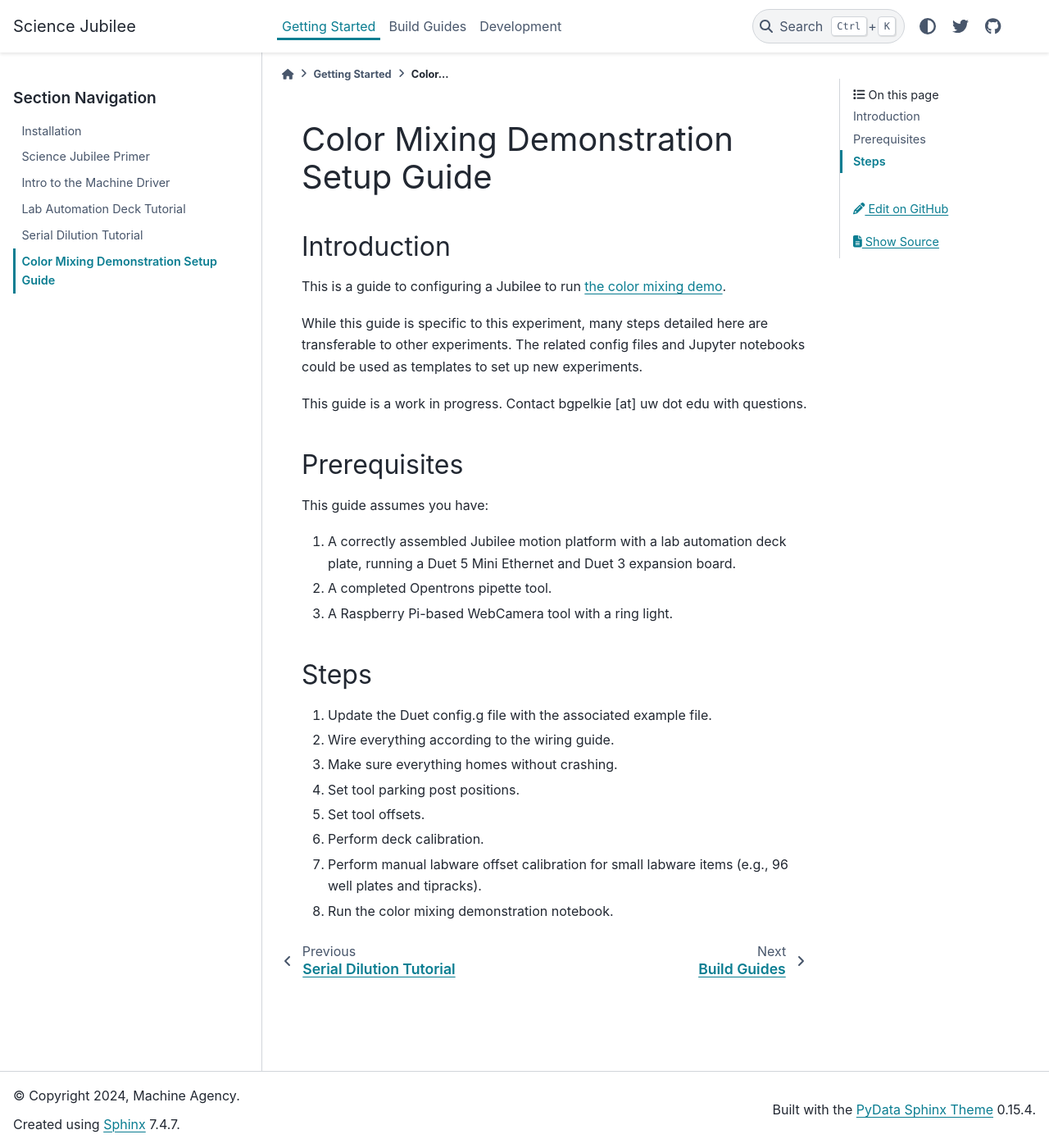
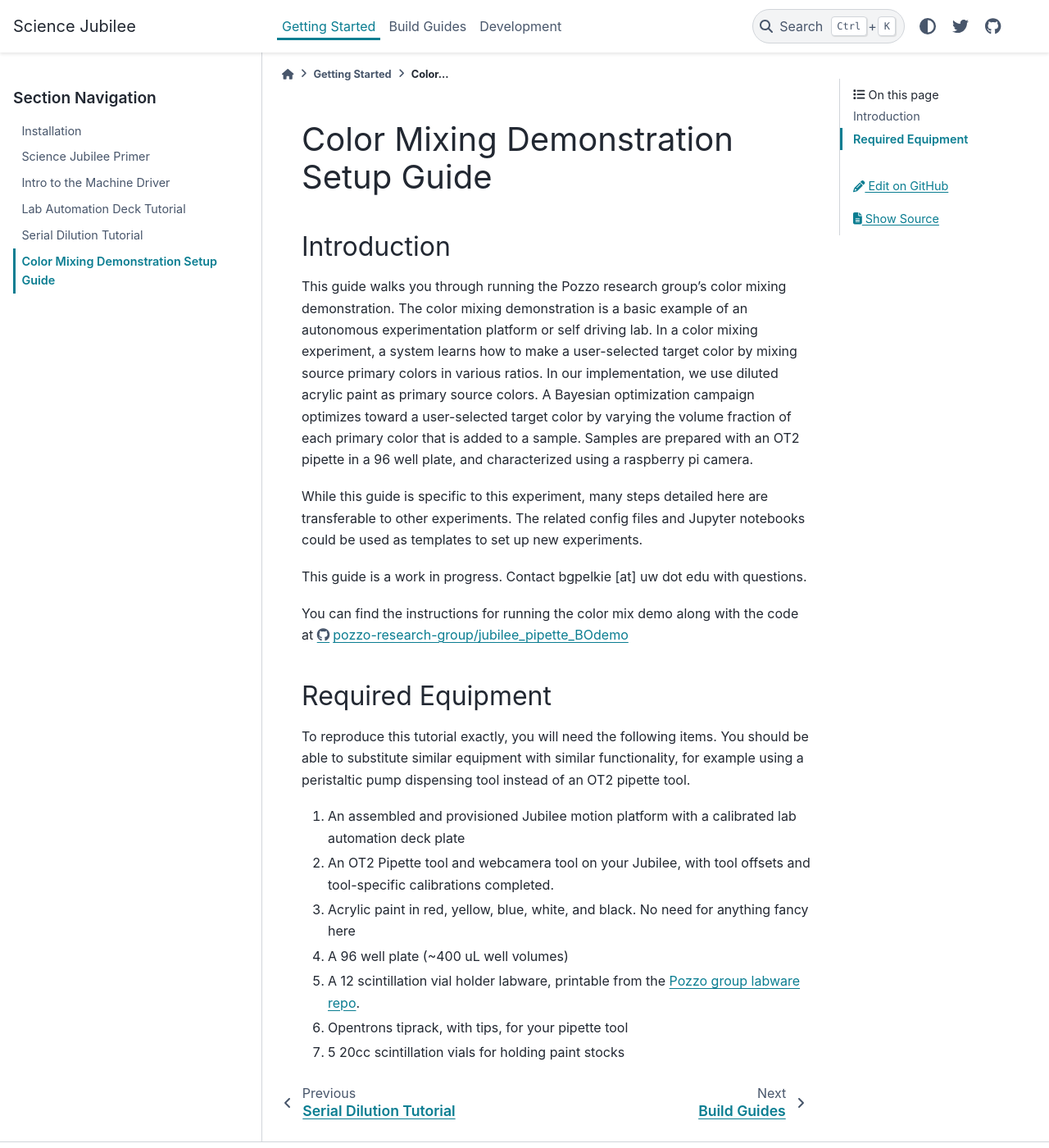
Before and after one commit to machineagency/science-jubilee, a Sphinx documentation site: the page built from docs/getting_started/color_mixing_setup.md, in a window 1280 px wide and 1400 px high. Shown: the whole window at 82% size. Built offline with Sphinx 7.4.7 and the PyData theme 0.15.4, drawn with Linux system fonts in a browser that asks for light colours.

Commit message:
revise color mix demo guide

```diff
--- a/docs/getting_started/color_mixing_setup.md
+++ b/docs/getting_started/color_mixing_setup.md
@@ -7,26 +7,22 @@ title: Color Mixing Demonstration Setup Guide
 
 ## Introduction
 
-This is a guide to configuring a Jubilee to run [the color mixing demo](https://github.com/pozzo-research-group/jubilee_pipette_BOdemo).
+This guide walks you through running the Pozzo research group's color mixing demonstration. The color mixing demonstration is a basic example of an autonomous experimentation platform or self driving lab. In a color mixing experiment, a system learns how to make a user-selected target color by mixing source primary colors in various ratios. In our implementation, we use diluted acrylic paint as primary source colors. A Bayesian optimization campaign optimizes toward a user-selected target color by varying the volume fraction of each primary color that is added to a sample. Samples are prepared with an OT2 pipette in a 96 well plate, and characterized using a raspberry pi camera.
 
 While this guide is specific to this experiment, many steps detailed here are transferable to other experiments. The related config files and Jupyter notebooks could be used as templates to set up new experiments.
 
 This guide is a work in progress. Contact bgpelkie [at] uw dot edu with questions.
 
-## Prerequisites
+You can find the instructions for running the color mix demo along with the code at [https://github.com/pozzo-research-group/jubilee_pipette_BOdemo](https://github.com/pozzo-research-group/jubilee_pipette_BOdemo)
 
-This guide assumes you have:
-1. A correctly assembled Jubilee motion platform with a lab automation deck plate, running a Duet 5 Mini Ethernet and Duet 3 expansion board.
-2. A completed Opentrons pipette tool.
-3. A Raspberry Pi-based WebCamera tool with a ring light.
+## Required Equipment
 
-## Steps
+To reproduce this tutorial exactly, you will need the following items. You should be able to substitute similar equipment with similar functionality, for example using a peristaltic pump dispensing tool instead of an OT2 pipette tool.
 
-1. Update the Duet config.g file with the associated example file.
-2. Wire everything according to the wiring guide.
-3. Make sure everything homes without crashing.
-4. Set tool parking post positions.
-5. Set tool offsets.
-6. Perform deck calibration.
-7. Perform manual labware offset calibration for small labware items (e.g., 96 well plates and tipracks).
-8. Run the color mixing demonstration notebook.
+1. An assembled and provisioned Jubilee motion platform with a calibrated lab automation deck plate
+2. An OT2 Pipette tool and webcamera tool on your Jubilee, with tool offsets and tool-specific calibrations completed.
+3. Acrylic paint in red, yellow, blue, white, and black. No need for anything fancy here
+4. A 96 well plate (~400 uL well volumes)
+5. A 12 scintillation vial holder labware, printable from the [Pozzo group labware repo](https://github.com/pozzo-research-group/Automation-Hardware/tree/master/Vial%20Holders/20mlscintillation_12_wellplate_18000ul).
+6. Opentrons tiprack, with tips, for your pipette tool
+7. 5 20cc scintillation vials for holding paint stocks
```
